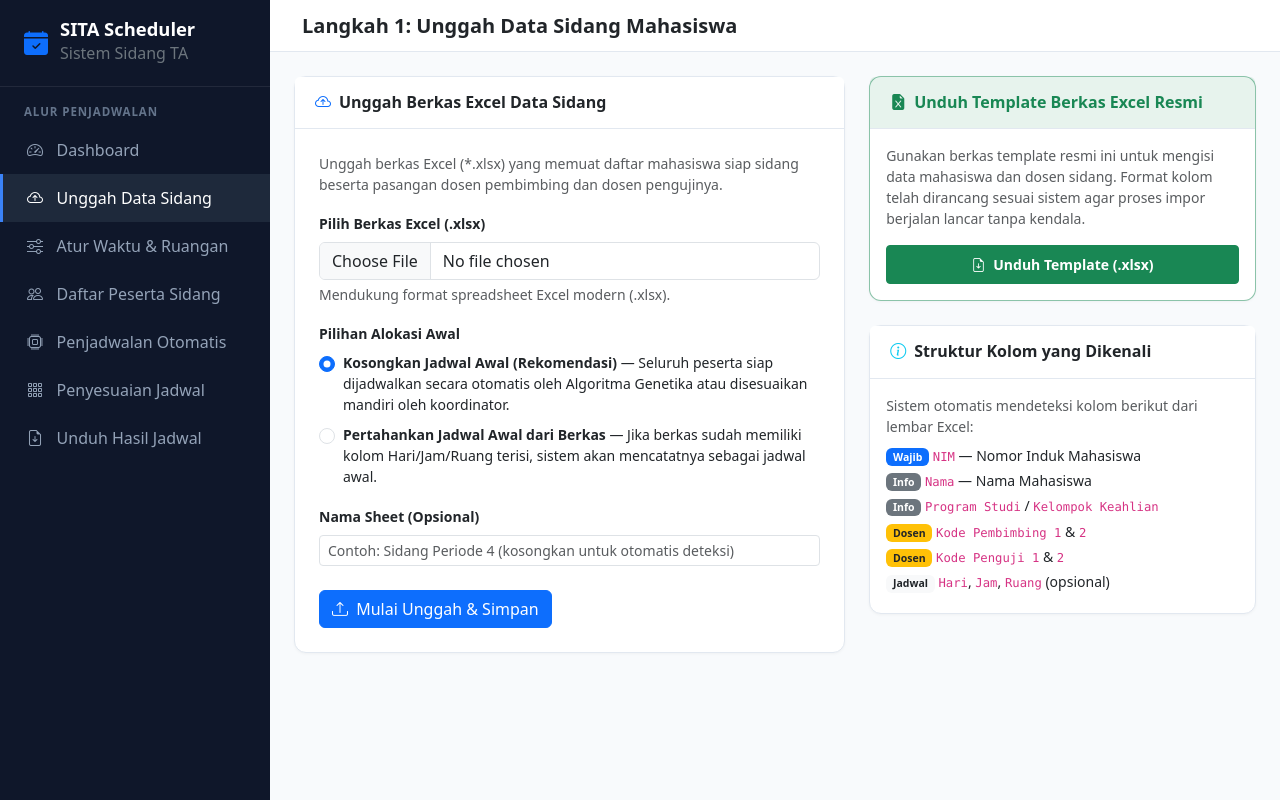
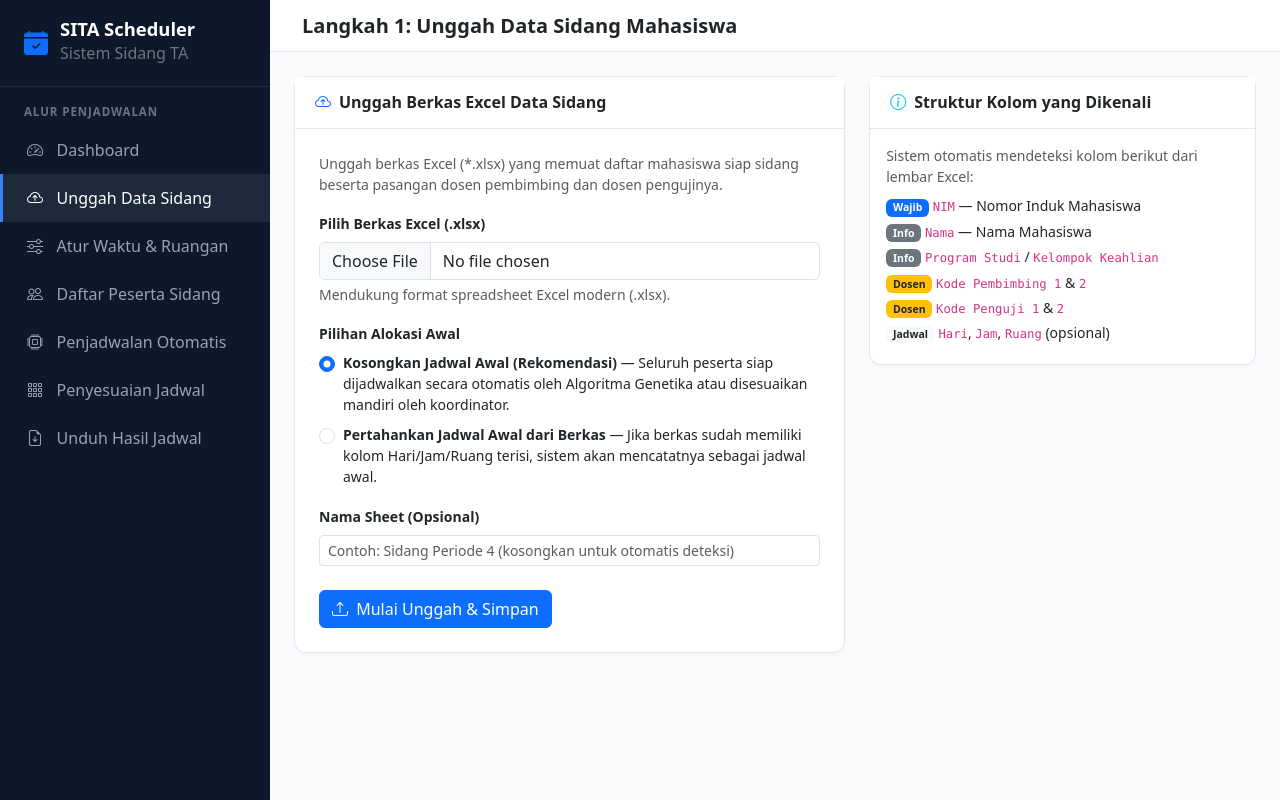
Before and after one commit to AbelChrisnaldi/project-test, a Django app: page /import/ in a window 1280 px wide. Run offline with Django 5.2, Linux system fonts and the light colour scheme; data comes from the database, SQL or seed files in the repository; data that the repository does not hold is empty.

Commit message:
refactor: hapus di unduh template excel di import

```diff
--- a/scheduler/templates/scheduler/import.html
+++ b/scheduler/templates/scheduler/import.html
@@ -55,23 +55,6 @@
 
   <!-- Quick Demo & Format Column -->
   <div class="col-lg-5">
-    <!-- Download Template Card -->
-    <div class="card mb-4 border-success border-opacity-50">
-      <div class="card-header bg-success bg-opacity-10 py-3">
-        <h6 class="mb-0 fw-bold text-success">
-          <i class="bi bi-file-earmark-excel-fill me-2"></i>Unduh Template Berkas Excel Resmi
-        </h6>
-      </div>
-      <div class="card-body p-3 small">
-        <p class="text-muted mb-3">
-          Gunakan berkas template resmi ini untuk mengisi data mahasiswa dan dosen sidang. Format kolom telah dirancang sesuai sistem agar proses impor berjalan lancar tanpa kendala.
-        </p>
-
-        <a href="{% url 'scheduler:download_template' %}" class="btn btn-success btn-sm w-100 py-2 fw-semibold">
-          <i class="bi bi-file-earmark-arrow-down me-1"></i> Unduh Template (.xlsx)
-        </a>
-      </div>
-    </div>
 
     <!-- Column Structure Guide -->
     <div class="card">
```
